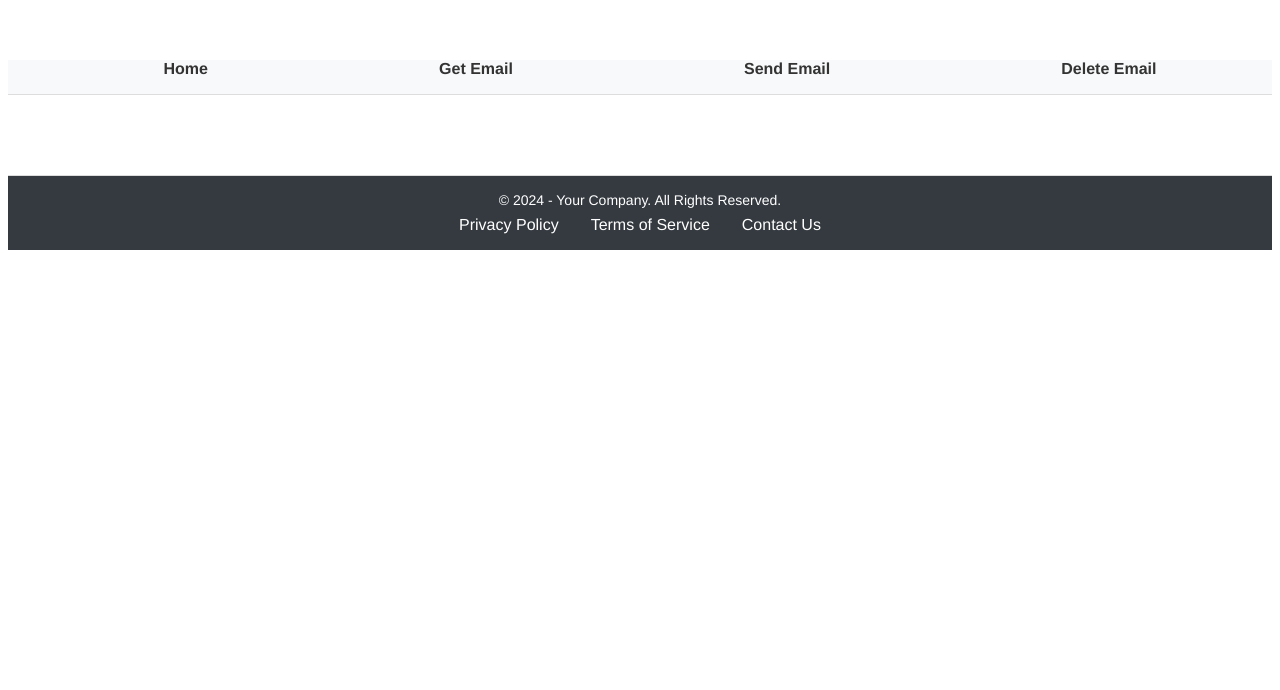
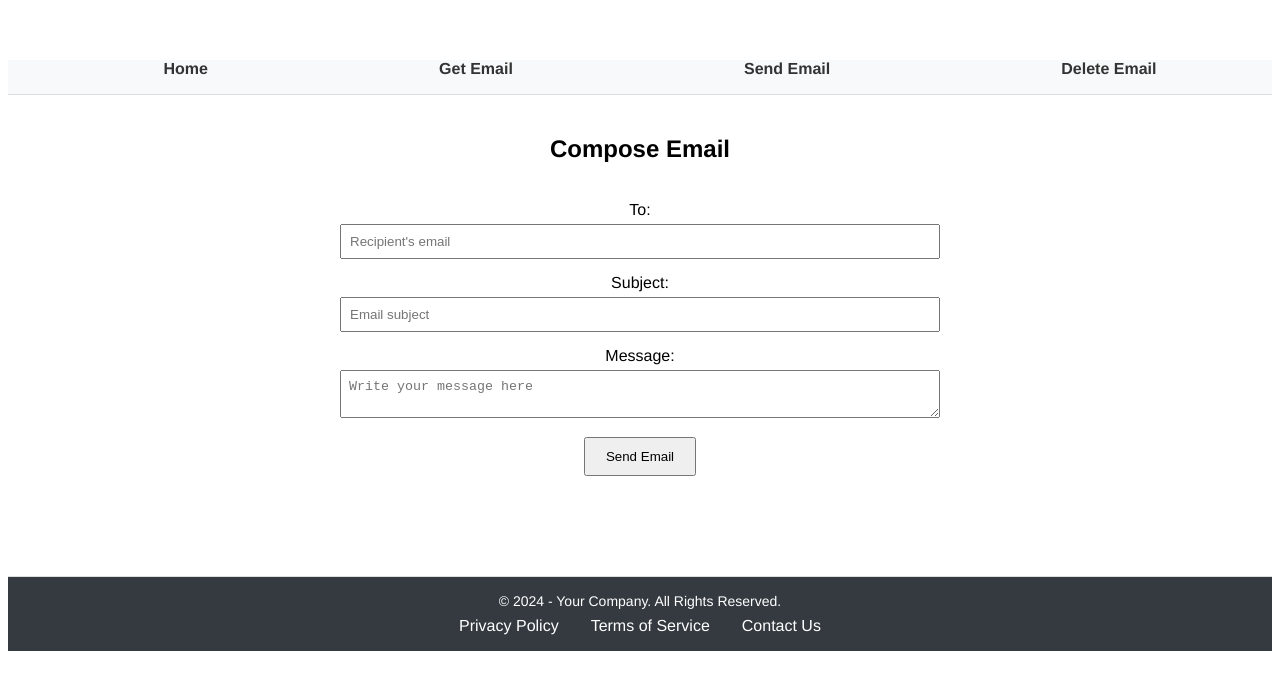
Before and after one commit to alexandre-bussiere/Vue_Project_IDD, a Vue app: page /send-email in a window 1280 px wide. Shown: the top 690 px of the page. Built offline with nearby package versions, Linux system fonts and the light colour scheme.

Commit message:
Delete donne

```diff
--- a/src/components/Get_google_mail.vue
+++ b/src/components/Get_google_mail.vue
@@ -62,10 +62,13 @@ export default {
 
   },
 
-  mounted() {
+  async mounted() {
     console.log('Component mounted')
     console.log('User :',this.user)
     console.log("AccesToken",this.accessToken)
+    if(this.user){
+      await this.fetchGoogleEmails();
+    }
   },
   computed: {
     ...mapGetters(['getUser','getAccessToken']),
--- /dev/null
+++ b/src/components/Send_google_mail.vue
@@ -0,0 +1,136 @@
+<template>
+  <div class="email-compose">
+    <h2>Compose Email</h2>
+    <br>
+    <form @submit.prevent="sendEmail">
+      <div class="form-group">
+        <label for="to">To:</label>
+        <input type="email" v-model="emailData.to" required placeholder="Recipient's email" />
+      </div>
+
+      <div class="form-group">
+        <label for="subject">Subject:</label>
+        <input type="text" v-model="emailData.subject" required placeholder="Email subject" />
+      </div>
+
+      <div class="form-group">
+        <label for="message">Message:</label>
+        <textarea v-model="emailData.message" required placeholder="Write your message here"></textarea>
+      </div>
+
+      <button type="submit">Send Email</button>
+    </form>
+
+    <p v-if="statusMessage" :class="{'success': emailSent, 'error': !emailSent}">{{ statusMessage }}</p>
+  </div>
+</template>
+
+<script>
+import { gapi } from 'gapi-script';
+import { mapGetters  } from 'vuex';
+import { signInAndGetGoogleUser } from '../lib/googleGraph.js';
+
+export default {
+  data() {
+    return {
+      emailData: {
+        to: '',
+        subject: '',
+        message: ''
+      },
+      statusMessage: '',
+      emailSent: false
+    };
+  },
+  methods: {
+    async sendEmail() {
+      try {
+        if (!this.user){
+            await signInAndGetGoogleUser();
+        }
+        if (this.user) {
+          const emailContent = this.createEmail(
+            this.emailData.to,
+            this.emailData.subject,
+            this.emailData.message
+          );
+
+          await gapi.client.gmail.users.messages.send({
+            userId: 'me',
+            resource: {
+              raw: emailContent
+            }
+          });
+
+          this.statusMessage = 'Email sent successfully!';
+          this.emailSent = true;
+          // Réinitialise les champs du formulaire après l'envoi
+          this.emailData.to = '';
+          this.emailData.subject = '';
+          this.emailData.message = '';
+        }
+      } catch (error) {
+        this.statusMessage = 'Failed to send email. Please try again.';
+        this.emailSent = false;
+        console.error('Error sending email:', error);
+      }
+    },
+    createEmail(to, subject, message) {
+      const email = [
+        `To: ${to}`,
+        'Subject: ' + subject,
+        'MIME-Version: 1.0',
+        'Content-Type: text/plain; charset="UTF-8"',
+        '',
+        message
+      ].join('\n');
+
+      return btoa(email)
+        .replace(/\+/g, '-')
+        .replace(/\//g, '_')
+        .replace(/=+$/, '');
+    }
+  },
+  mounted() {
+    console.log('Component mounted')
+    console.log('User :',this.user)
+    console.log("AccesToken",this.accessToken)
+  },
+  computed: {
+    ...mapGetters(['getUser','getAccessToken']),
+    user() {
+      return this.getUser;
+    },
+    accessToken(){
+      return this.getAccessToken;
+    }
+  }
+};
+
+</script>
+
+<style scoped>
+.email-compose {
+  max-width: 600px;
+  margin: 0 auto;
+  padding: 20px;
+}
+.form-group {
+  margin-bottom: 15px;
+}
+input, textarea {
+  width: 100%;
+  padding: 8px;
+  margin-top: 5px;
+  box-sizing: border-box;
+}
+button {
+  padding: 10px 20px;
+}
+.success {
+  color: green;
+}
+.error {
+  color: red;
+}
+</style>
--- a/src/lib/googleGraph.js
+++ b/src/lib/googleGraph.js
@@ -9,7 +9,7 @@ export async function initializeGoogleAuth() {
                 try {
                     const auth2 = await gapi.auth2.init({
                         client_id: GOOGLE_CLIENT_ID,
-                        scope: 'https://www.googleapis.com/auth/gmail.readonly'
+                        scope: 'https://www.googleapis.com/auth/gmail.readonly https://www.googleapis.com/auth/gmail.send'
                     });
                     await gapi.client.load('gmail', 'v1');
                     resolve(auth2);
--- /dev/null
+++ b/src/pages/SendGoogleMailPage.vue
@@ -0,0 +1,20 @@
+<template>
+    <div>
+        <SendGoogleMail />
+    </div>
+</template>
+
+<script>
+import SendGoogleMail from '../components/Send_google_mail.vue';
+export default {
+    name: 'SendGoogleMailPage',
+    components: {
+        SendGoogleMail
+    }
+
+}
+</script>
+
+<style>
+
+</style>
--- a/src/router/index.js
+++ b/src/router/index.js
@@ -1,6 +1,7 @@
 import { createRouter, createWebHistory } from 'vue-router';
 import HomePage from '@/pages/HomePage.vue';
 import GetGoogleMailPage from '@/pages/GetGoogleMailPage.vue';
+import SendGoogleMailPage from '@/pages/SendGoogleMailPage.vue';
 
 const routes = [
     {
@@ -10,8 +11,13 @@ const routes = [
     },
     {
         path: '/get-email',
-        name: 'GoogleMail',
+        name: 'GetGoogleMail',
         component: GetGoogleMailPage
+    },
+    {
+        path: '/send-email',
+        name: 'SendGoogleMail',
+        component: SendGoogleMailPage
     }
 ];
 
```
